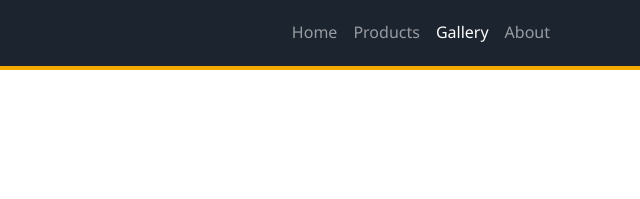
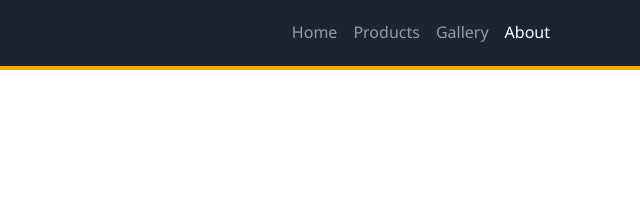
Before and after one commit to Wojtek-Uber/my_project_web, a plain HTML site: page about.html in a window 1280 px wide. Shown: the top 199 px of the page, 640-1280 px from the left. Drawn offline with nearby package versions, Linux system fonts and the light colour scheme.

Commit message:
updated the buttons to work correctly

```diff
--- a/about.html
+++ b/about.html
@@ -38,8 +38,8 @@
             <li class="nav-item"><a class="nav-link" href="index.html">Home</a></li>
             <!-- ADDED NAV-LINK ACTIVE AND ARIA-CURRENT=PAGE -->
             <li class="nav-item"><a class="nav-link " href="products.html">Products</a></li>
-            <li class="nav-item"><a class="nav-link active"  aria-current="page" href="gallery.html">Gallery</a></li>
-            <li class="nav-item"><a class="nav-link" href="about.html">About</a></li>
+            <li class="nav-item"><a class="nav-link "  href="gallery.html">Gallery</a></li>
+            <li class="nav-item"><a class="nav-link active" aria-current="page" href="about.html">About</a></li>
           </ul>
         </div>
       </div>
```
